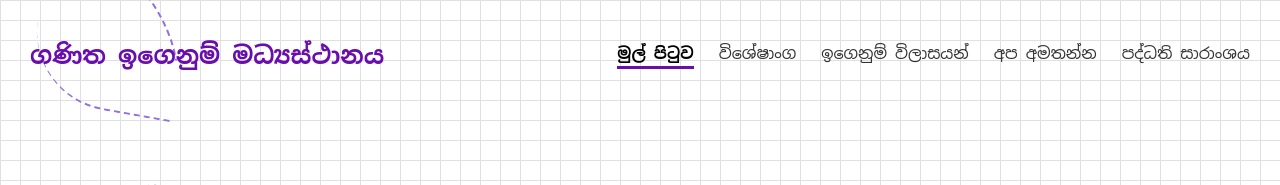
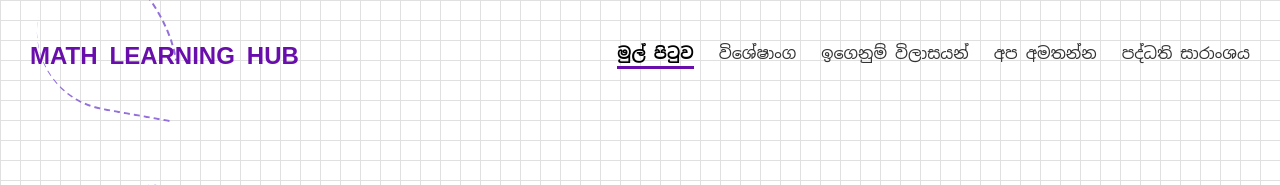
Before and after one commit to mayurasandakalum/research-complete-app, a Python web app: template templates/home.html in a window 1280 px wide. Shown: the top 185 px of the page. Run offline with Jinja, Linux system fonts and the light colour scheme; the template is opened without the code that fills it, so the values that code supplies are empty.

Commit message:
Update home page title and logo to English for broader accessibility

```diff
--- a/templates/home.html
+++ b/templates/home.html
@@ -4,7 +4,7 @@
 <head>
     <meta charset="UTF-8">
     <meta name="viewport" content="width=device-width, initial-scale=1.0">
-    <title>ශ්‍රේණි 4 සහ 5 සඳහා සිංහල ගණිත ප්‍රශ්නෝත්තර | Sinhala Maths Quiz App</title>
+    <title>MATH LEARNING HUB</title>
     <link rel="stylesheet" href="{{ url_for('static', filename='css/home.css') }}">
 
     <!-- Sinhala Fonts - Nato Sans Sinhala -->
@@ -28,7 +28,7 @@
 
         <div class="content">
             <header>
-                <div class="logo">ගණිත ඉගෙනුම් මධ්‍යස්ථානය</div>
+                <div class="logo">MATH LEARNING HUB</div>
                 <nav>
                     <a href="#" class="active">මුල් පිටුව</a>
                     <a href="#features">විශේෂාංග</a>
```
